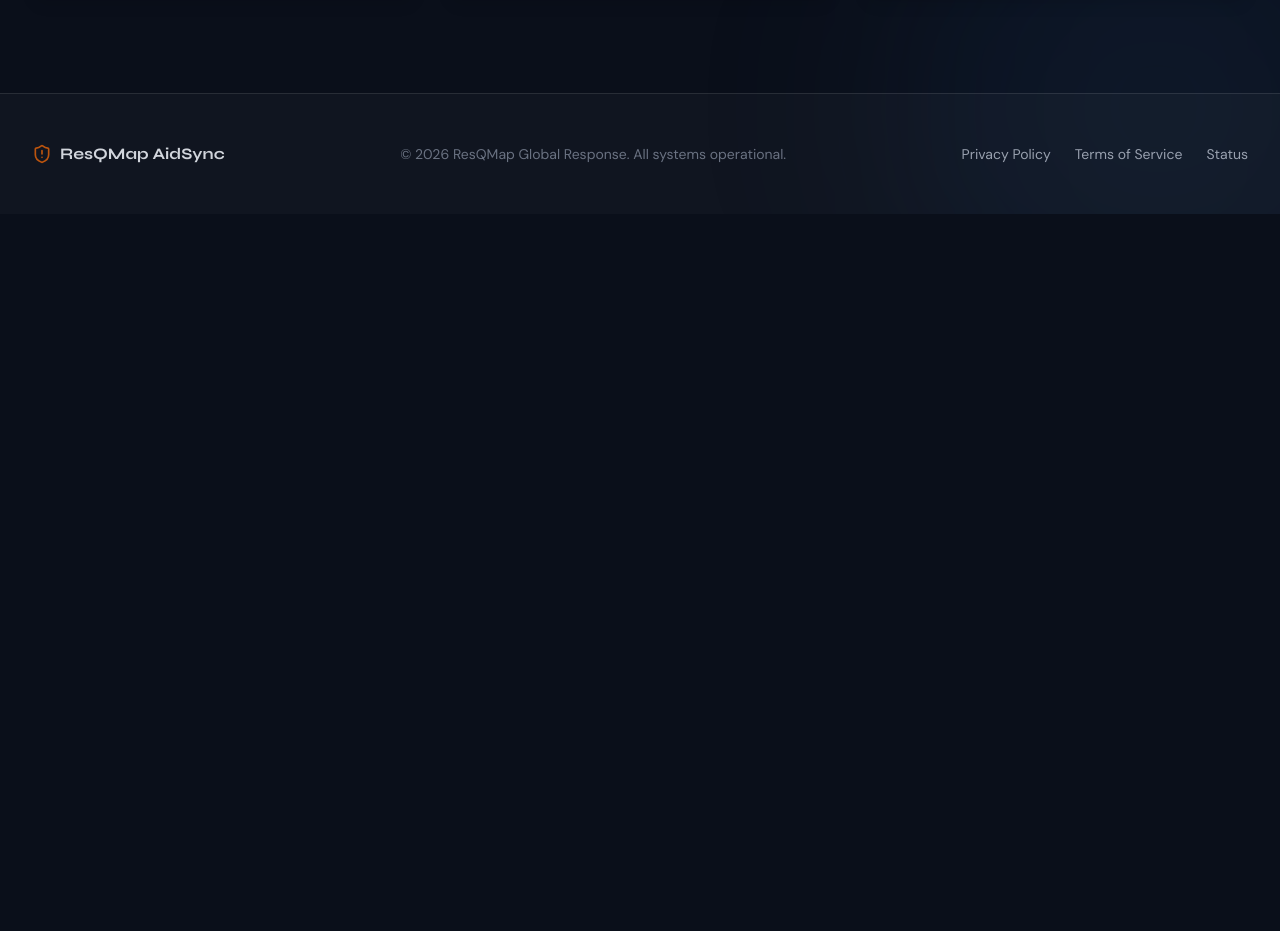
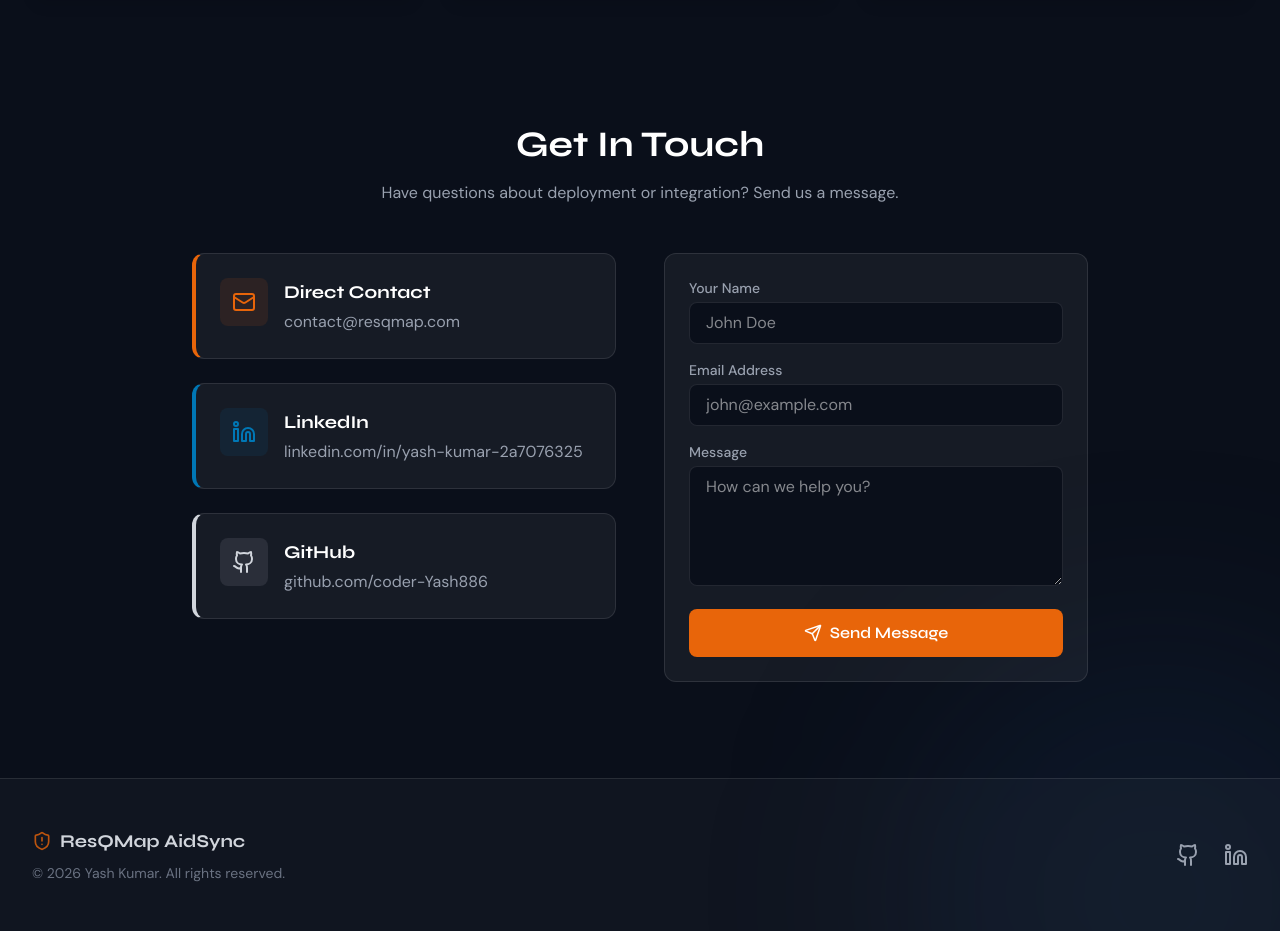
Before and after one commit to coder-Yash886/ResQMap, a React (Vite) app in the folder Frontend/: page / in a window 1280 px wide. Shown: the part 1220-2151 px from the top of the page. Before the commit the page ends 1434 px from the top, so only its background shows below. Built offline with nearby package versions, Linux system fonts and the light colour scheme; no server answers.

Commit message:
Add the progile line in the landing page

```diff
--- a/Frontend/src/pages/LandingPage.jsx
+++ b/Frontend/src/pages/LandingPage.jsx
@@ -1,9 +1,44 @@
 import React, { useState } from 'react';
 import { Link } from 'react-router-dom';
-import { ShieldAlert, ArrowRight, Shield, Globe, Activity, Menu, X } from 'lucide-react';
+import { ShieldAlert, ArrowRight, Shield, Globe, Activity, Menu, X, Mail, Send } from 'lucide-react';
+import { toast } from 'react-hot-toast';
+
+const GithubIcon = ({ size = 24, className = "" }) => (
+  <svg width={size} height={size} viewBox="0 0 24 24" fill="none" stroke="currentColor" strokeWidth="2" strokeLinecap="round" strokeLinejoin="round" className={className}>
+    <path d="M15 22v-4a4.8 4.8 0 0 0-1-3.5c3 0 6-2 6-5.5.08-1.25-.27-2.48-1-3.5.28-1.15.28-2.35 0-3.5 0 0-1 0-3 1.5-2.64-.5-5.36-.5-8 0C6 2 5 2 5 2c-.3 1.15-.3 2.35 0 3.5A5.403 5.403 0 0 0 4 9c0 3.5 3 5.5 6 5.5-.39.49-.68 1.05-.85 1.65-.17.6-.22 1.23-.15 1.85v4" />
+    <path d="M9 18c-4.51 2-5-2-7-2" />
+  </svg>
+);
+
+const LinkedinIcon = ({ size = 24, className = "" }) => (
+  <svg width={size} height={size} viewBox="0 0 24 24" fill="none" stroke="currentColor" strokeWidth="2" strokeLinecap="round" strokeLinejoin="round" className={className}>
+    <path d="M16 8a6 6 0 0 1 6 6v7h-4v-7a2 2 0 0 0-2-2 2 2 0 0 0-2 2v7h-4v-7a6 6 0 0 1 6-6z" />
+    <rect width="4" height="12" x="2" y="9" />
+    <circle cx="4" cy="4" r="2" />
+  </svg>
+);
 
 const LandingPage = () => {
   const [mobileMenuOpen, setMobileMenuOpen] = useState(false);
+  const [contactForm, setContactForm] = useState({ name: '', email: '', message: '' });
+  const [isSubmitting, setIsSubmitting] = useState(false);
+
+  const handleContactSubmit = (e) => {
+    e.preventDefault();
+    setIsSubmitting(true);
+    // Simulate sending message
+    setTimeout(() => {
+      toast.success('Message sent successfully! We will get back to you soon.');
+      setContactForm({ name: '', email: '', message: '' });
+      setIsSubmitting(false);
+    }, 1000);
+  };
+
+  const scrollToContact = (e) => {
+    e.preventDefault();
+    setMobileMenuOpen(false);
+    document.getElementById('contact')?.scrollIntoView({ behavior: 'smooth' });
+  };
 
   return (
     <div className="min-h-screen bg-dark-base text-gray-100 font-sans selection:bg-accent-primary/30 flex flex-col relative overflow-hidden">
@@ -25,6 +60,9 @@
 
             {/* Desktop Nav */}
             <div className="hidden md:flex items-center space-x-8">
+              <a href="#contact" onClick={scrollToContact} className="text-sm font-medium text-gray-300 hover:text-white transition-colors">
+                Contact
+              </a>
               <Link to="/login" className="text-sm font-medium text-gray-300 hover:text-white transition-colors">
                 Operator Login
               </Link>
@@ -49,6 +87,13 @@
         {mobileMenuOpen && (
           <div className="md:hidden bg-dark-surface border-b border-dark-border animate-fade-in absolute w-full shadow-2xl">
             <div className="px-4 pt-2 pb-6 flex flex-col space-y-4">
+              <a
+                href="#contact"
+                onClick={scrollToContact}
+                className="text-base font-medium text-gray-300 hover:text-white transition-colors p-2"
+              >
+                Contact
+              </a>
               <Link
                 to="/login"
                 className="text-base font-medium text-gray-300 hover:text-white transition-colors p-2"
@@ -120,25 +165,121 @@
             <p className="text-gray-400 text-sm md:text-base leading-relaxed">JWT-encrypted endpoints and isolated database architectures ensure mission-critical data integrity.</p>
           </div>
         </div>
+
+        {/* Contact Section */}
+        <div id="contact" className="mt-32 w-full max-w-4xl mx-auto text-left scroll-mt-24">
+          <div className="text-center mb-12">
+            <h2 className="text-3xl md:text-4xl font-syne font-bold text-white mb-4">Get In Touch</h2>
+            <p className="text-gray-400">Have questions about deployment or integration? Send us a message.</p>
+          </div>
+
+          <div className="grid grid-cols-1 md:grid-cols-2 gap-12">
+            <div className="space-y-6">
+              <div className="glass-card p-6 border-l-4 border-l-accent-primary flex items-start gap-4">
+                <div className="bg-accent-primary/10 p-3 rounded-lg">
+                  <Mail className="text-accent-primary" size={24} />
+                </div>
+                <div>
+                  <h4 className="text-lg font-bold text-white mb-1">Direct Contact</h4>
+                  <a href="mailto:contact@resqmap.com" className="text-gray-400 hover:text-accent-primary transition-colors">contact@resqmap.com</a>
+                </div>
+              </div>
+
+              <div className="glass-card p-6 border-l-4 border-l-[#0077b5] flex items-start gap-4">
+                <div className="bg-[#0077b5]/10 p-3 rounded-lg">
+                  <LinkedinIcon className="text-[#0077b5]" size={24} />
+                </div>
+                <div>
+                  <h4 className="text-lg font-bold text-white mb-1">LinkedIn</h4>
+                  <a href="https://www.linkedin.com/in/yash-kumar-2a7076325" target="_blank" rel="noopener noreferrer" className="text-gray-400 hover:text-[#0077b5] transition-colors break-all">
+                    linkedin.com/in/yash-kumar-2a7076325
+                  </a>
+                </div>
+              </div>
+
+              <div className="glass-card p-6 border-l-4 border-l-gray-300 flex items-start gap-4">
+                <div className="bg-gray-300/10 p-3 rounded-lg">
+                  <GithubIcon className="text-gray-300" size={24} />
+                </div>
+                <div>
+                  <h4 className="text-lg font-bold text-white mb-1">GitHub</h4>
+                  <a href="https://github.com/coder-Yash886" target="_blank" rel="noopener noreferrer" className="text-gray-400 hover:text-gray-300 transition-colors break-all">
+                    github.com/coder-Yash886
+                  </a>
+                </div>
+              </div>
+            </div>
+
+            <form onSubmit={handleContactSubmit} className="glass-card p-6 space-y-4">
+              <div>
+                <label className="block text-sm font-medium text-gray-400 mb-1">Your Name</label>
+                <input
+                  type="text"
+                  required
+                  value={contactForm.name}
+                  onChange={(e) => setContactForm({...contactForm, name: e.target.value})}
+                  className="input-field"
+                  placeholder="John Doe"
+                />
+              </div>
+              <div>
+                <label className="block text-sm font-medium text-gray-400 mb-1">Email Address</label>
+                <input
+                  type="email"
+                  required
+                  value={contactForm.email}
+                  onChange={(e) => setContactForm({...contactForm, email: e.target.value})}
+                  className="input-field"
+                  placeholder="john@example.com"
+                />
+              </div>
+              <div>
+                <label className="block text-sm font-medium text-gray-400 mb-1">Message</label>
+                <textarea
+                  required
+                  value={contactForm.message}
+                  onChange={(e) => setContactForm({...contactForm, message: e.target.value})}
+                  className="input-field min-h-[120px] resize-y"
+                  placeholder="How can we help you?"
+                ></textarea>
+              </div>
+              <button
+                type="submit"
+                disabled={isSubmitting}
+                className="w-full btn-primary py-3 flex items-center justify-center gap-2 mt-2"
+              >
+                {isSubmitting ? 'Sending...' : (
+                  <>
+                    <Send size={18} /> Send Message
+                  </>
+                )}
+              </button>
+            </form>
+          </div>
+        </div>
       </main>
 
       {/* Footer */}
       <footer className="w-full border-t border-dark-border bg-dark-surface/50 relative z-10 mt-auto">
         <div className="max-w-7xl mx-auto px-4 sm:px-6 lg:px-8 py-8 md:py-12">
           <div className="flex flex-col md:flex-row justify-between items-center gap-6">
-            <div className="flex items-center gap-2">
-              <ShieldAlert className="text-accent-primary/80" size={20} />
-              <span className="font-syne font-bold text-gray-300">ResQMap AidSync</span>
+            <div className="flex flex-col items-center md:items-start gap-2">
+              <div className="flex items-center gap-2">
+                <ShieldAlert className="text-accent-primary/80" size={20} />
+                <span className="font-syne font-bold text-gray-300 text-lg">ResQMap AidSync</span>
+              </div>
+              <p className="text-sm text-gray-500">
+                &copy; {new Date().getFullYear()} Yash Kumar. All rights reserved.
+              </p>
             </div>
 
-            <p className="text-sm text-gray-500 text-center md:text-left">
-              &copy; {new Date().getFullYear()} ResQMap Global Response. All systems operational.
-            </p>
-
-            <div className="flex gap-6 text-sm text-gray-400">
-              <a href="#" className="hover:text-accent-primary transition-colors">Privacy Policy</a>
-              <a href="#" className="hover:text-accent-primary transition-colors">Terms of Service</a>
-              <a href="#" className="hover:text-accent-primary transition-colors">Status</a>
+            <div className="flex items-center gap-6">
+              <a href="https://github.com/coder-Yash886" target="_blank" rel="noopener noreferrer" className="text-gray-400 hover:text-white transition-colors" aria-label="GitHub">
+                <GithubIcon size={24} />
+              </a>
+              <a href="https://www.linkedin.com/in/yash-kumar-2a7076325" target="_blank" rel="noopener noreferrer" className="text-gray-400 hover:text-[#0077b5] transition-colors" aria-label="LinkedIn">
+                <LinkedinIcon size={24} />
+              </a>
             </div>
           </div>
         </div>
```
